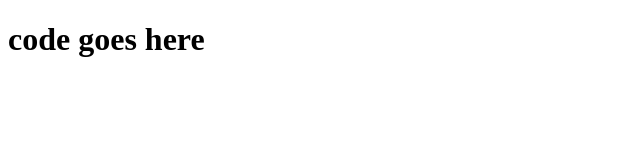
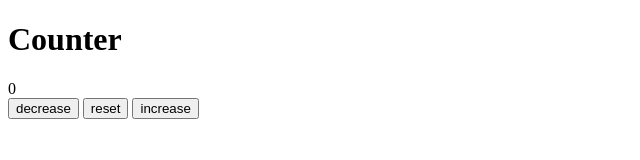
Before and after one commit to caoviv/counter, a plain HTML site: page index.html in a window 1280 px wide. Shown: the whole page, without its empty margins (0-640 px from the left). Drawn offline with Linux system fonts and the light colour scheme.

Commit message:
build out webpage structure

```diff
--- a/index.html
+++ b/index.html
@@ -8,7 +8,17 @@
     <title>Counter</title>
 </head>
 <body>
-    <h1>code goes here</h1>
+    <main>
+        <div class="container">
+            <h1>Counter</h1>
+            <span id="value">0</span>
+            <div class="button-container">
+                <button class="btn decrease">decrease</button>
+                <button class="btn reset">reset</button>
+                <button class="btn increase">increase</button>
+            </div>
+        </div>
+    </main>
     <script src="main.js"></script>
 </body>
 </html>
```
